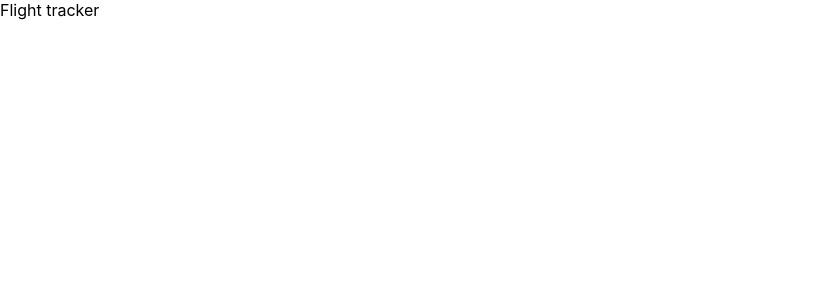
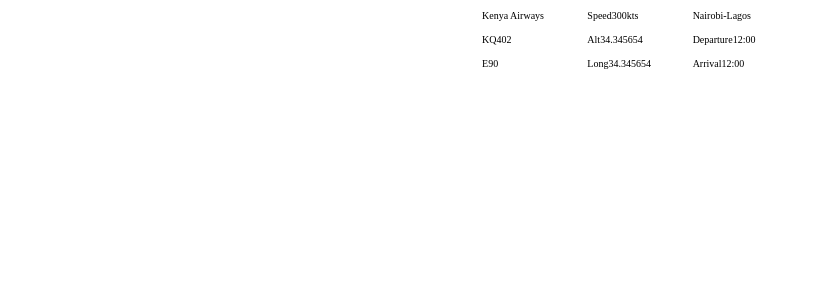
Before and after one commit to tbm5k/flight-tracker, a React (Create React App) app: page / in a window 1280 px wide. Shown: the top 300 px of the page, without its empty margins (0-818 px from the left). Built offline with nearby package versions, Linux system fonts and the light colour scheme.

Commit message:
created the information bar

```diff
--- a/src/App.js
+++ /dev/null
@@ -1,9 +0,0 @@
-function App() {
-  return (
-    <div className="App">
-      Flight tracker
-    </div>
-  );
-}
-
-export default App;
--- /dev/null
+++ b/src/App.jsx
@@ -0,0 +1,17 @@
+import InfoBar from "./components/InfoBar";
+
+function App() {
+
+  const componentStyle = {
+    height : '100vh',
+    // backgroundColor : 'blue'
+  }
+
+  return (
+    <div className="App" style={componentStyle}>
+      <InfoBar />
+    </div>
+  );
+}
+
+export default App;
--- /dev/null
+++ b/src/components/InfoBar.css
@@ -0,0 +1,26 @@
+#info-bar {
+    font-size: 10px;
+    width : 351px;
+    height : 86px;
+    background-color : #fff;
+    border-radius: 30px;
+    margin : 0 auto;
+    display : flex;
+    flex-direction : row;
+    justify-content: center;
+    border-top: 22px;
+}
+
+#info-bar > div {
+    width: 30%;
+    padding: 10px 0;
+}
+
+.list {
+    display: flex;
+    flex-direction: row;
+}
+
+.space-below {
+    padding-bottom: 13px;
+}
--- /dev/null
+++ b/src/components/InfoBar.jsx
@@ -0,0 +1,41 @@
+import './InfoBar.css'
+
+const InfoBar = () => {
+
+    return(
+        <div id="info-bar">
+            <div>
+                <p className='space-below'>Kenya Airways</p>
+                <p className='space-below'>KQ402</p>
+                <p>E90</p>
+            </div>
+            <div>
+                <div className='list'>
+                    <p className='space-below'>Speed</p>
+                    <p className='space-below'>300kts</p>
+                </div>
+                <div className='list'>
+                    <p className='space-below'>Alt</p>
+                    <p className='space-below'>34.345654</p>
+                </div>
+                <div className='list'>
+                    <p className='space-below'>Long</p>
+                    <p>34.345654</p>
+                </div>
+            </div>
+            <div>
+                <p className='space-below'>Nairobi-Lagos</p>
+                <div className='list'>
+                    <p className='space-below'>Departure</p>
+                    <p className='space-below'>12:00</p>
+                </div>
+                <div className='list'>
+                    <p className='space-below'>Arrival</p>
+                    <p>12:00</p>
+                </div>
+            </div>
+        </div>
+    )
+}
+
+export default InfoBar
--- a/src/index.css
+++ b/src/index.css
@@ -1,13 +1,4 @@
-body {
-  margin: 0;
-  font-family: -apple-system, BlinkMacSystemFont, 'Segoe UI', 'Roboto', 'Oxygen',
-    'Ubuntu', 'Cantarell', 'Fira Sans', 'Droid Sans', 'Helvetica Neue',
-    sans-serif;
-  -webkit-font-smoothing: antialiased;
-  -moz-osx-font-smoothing: grayscale;
+* {
+  margin : 0;
+  border : 0;
 }
-
-code {
-  font-family: source-code-pro, Menlo, Monaco, Consolas, 'Courier New',
-    monospace;
-}
```
